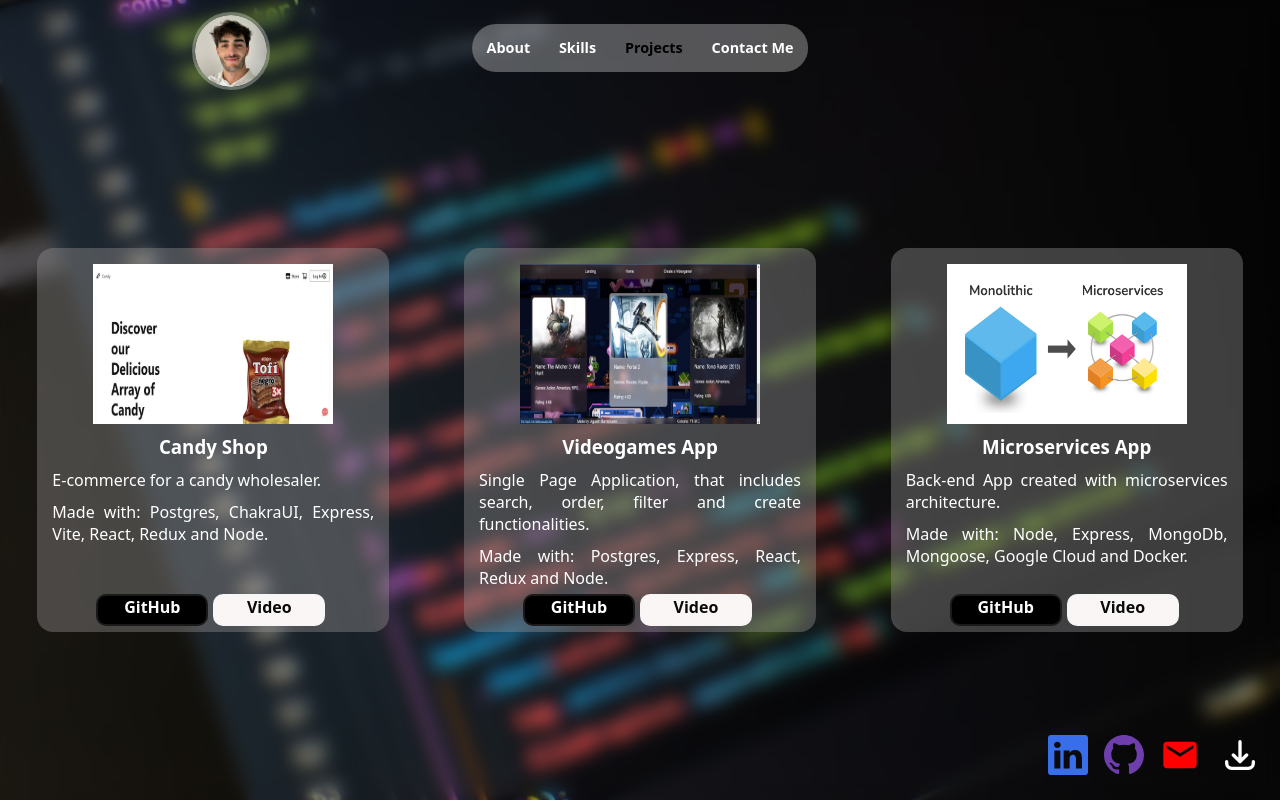
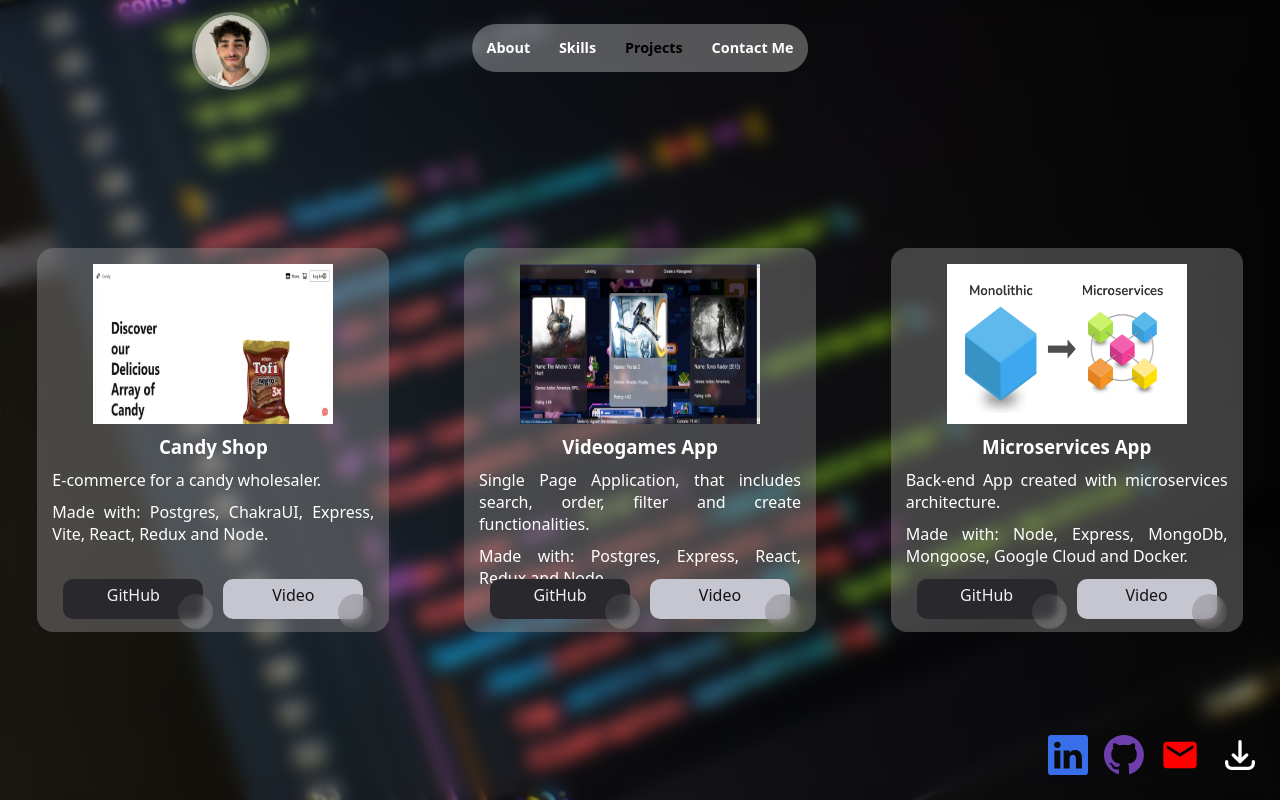
Before and after one commit to agusbarrionuevo2/Portfolio, a React (Vite) app: page /Projects in a window 1280 px wide. Built offline with nearby package versions, Linux system fonts and the light colour scheme.

Commit message:
projects button css

```diff
--- a/src/components/projects/Projects.css
+++ b/src/components/projects/Projects.css
@@ -45,16 +45,9 @@
 .project-links {
     text-align: center;
     padding: 5px;
-    margin-top: 20%;
-
+    margin-top: 17%;
 }
 .btn-github{
-    display: flex;
-    background-color: #000000;
-    border: 2px solid #1A1A1A;
-    border-radius: 10px;
-    box-sizing: border-box;
-    color: #FFFFFF;
     cursor: pointer;
     display: inline-block;
     font-weight: 600;
@@ -62,14 +55,29 @@
     text-decoration: none;
     width: 7rem;
     height: 2rem;
+    all: unset;
+    width: 100px;
+    height: 30px;
+    font-size: 16px;
+    background: transparent;
+    border: none;
+    position: relative;
+    color: #f0f0f0;
+    cursor: pointer;
+    z-index: 1;
+    padding: 5px 20px;
+    display: flex;
+    align-items: center;
+    justify-content: center;
+    white-space: nowrap;
+    user-select: none;
+    -webkit-user-select: none;
+    touch-action: manipulation;
+    display: inline-block;
+    margin-right: 20px;
 }
 
 .btn-video{
-    background-color: #fbf6f6;
-    border: 2px solid #f7f5f5;
-    border-radius: 10px;
-    box-sizing: border-box;
-    color: #0b0a0a;
     cursor: pointer;
     display: inline-block;
     font-weight: 600;
@@ -77,7 +85,25 @@
     text-decoration: none;
     width: 7rem;
     height: 2rem;
-    margin: 5px;
+    all: unset;
+    width: 100px;
+    height: 30px;
+    font-size: 16px;
+    background: transparent;
+    border: none;
+    position: relative;
+    color: #141313;
+    cursor: pointer;
+    z-index: 1;
+    padding: 5px 20px;
+    display: flex;
+    align-items: center;
+    justify-content: center;
+    white-space: nowrap;
+    user-select: none;
+    -webkit-user-select: none;
+    touch-action: manipulation;
+    display: inline-block;
 }
 /*
 @media screen and (max-width: 1024px){
@@ -92,47 +118,94 @@
         grid-template-columns: 23em;
     }
 } */
-
-
-
-.button-27 {
-  appearance: none;
-  background-color: #000000;
-  border: 2px solid #1A1A1A;
-  border-radius: 15px;
-  box-sizing: border-box;
-  color: #FFFFFF;
-  cursor: pointer;
-  display: inline-block;
-  font-family: Roobert,-apple-system,BlinkMacSystemFont,"Segoe UI",Helvetica,Arial,sans-serif,"Apple Color Emoji","Segoe UI Emoji","Segoe UI Symbol";
-  font-size: 16px;
-  font-weight: 600;
-  line-height: normal;
-  margin: 0;
-  min-height: 60px;
-  min-width: 0;
-  outline: none;
-  padding: 16px 24px;
-  text-align: center;
-  text-decoration: none;
-  transition: all 300ms cubic-bezier(.23, 1, 0.32, 1);
-  user-select: none;
-  -webkit-user-select: none;
-  touch-action: manipulation;
-  width: 100%;
-  will-change: transform;
+.btn-video::after,
+.btn-video::before {
+  content: '';
+  position: absolute;
+  bottom: 0;
+  right: 0;
+  z-index: -99999;
+  transition: all .4s;
 }
 
-.button-27:disabled {
-  pointer-events: none;
+.btn-video::before {
+  transform: translate(0%, 0%);
+  width: 100%;
+  height: 100%;
+  background: #c6c6d1;
+  border-radius: 10px;
 }
 
-.button-27:hover {
-  box-shadow: rgba(0, 0, 0, 0.25) 0 8px 15px;
-  transform: translateY(-2px);
+.btn-video::after {
+  transform: translate(10px, 10px);
+  width: 35px;
+  height: 35px;
+  background: #3f353536;
+  backdrop-filter: blur(5px);
+  -webkit-backdrop-filter: blur(5px);
+  border-radius: 50px;
 }
 
-.button-27:active {
-  box-shadow: none;
-  transform: translateY(0);
+.btn-video:hover::before {
+  transform: translate(5%, 20%);
+  width: 110%;
+  height: 110%;
 }
+
+.btn-video:hover::after {
+  border-radius: 10px;
+  transform: translate(0, 0);
+  width: 100%;
+  height: 100%;
+}
+
+.btn-video:active::after {
+  transition: 0s;
+  transform: translate(0, 5%);
+}
+
+.btn-github::after,
+.btn-github::before {
+  content: '';
+  position: absolute;
+  bottom: 0;
+  right: 0;
+  z-index: -99999;
+  transition: all .4s;
+}
+
+.btn-github::before {
+  transform: translate(0%, 0%);
+  width: 100%;
+  height: 100%;
+  background: #28282d;
+  border-radius: 10px;
+}
+
+.btn-github::after {
+  transform: translate(10px, 10px);
+  width: 35px;
+  height: 35px;
+  background: #ffffff15;
+  backdrop-filter: blur(5px);
+  -webkit-backdrop-filter: blur(5px);
+  border-radius: 50px;
+}
+
+.btn-github:hover::before {
+  transform: translate(5%, 20%);
+  width: 110%;
+  height: 110%;
+}
+
+.btn-github:hover::after {
+  border-radius: 10px;
+  transform: translate(0, 0);
+  width: 100%;
+  height: 100%;
+}
+
+.btn-github:active::after {
+  transition: 0s;
+  transform: translate(0, 5%);
+}
```
